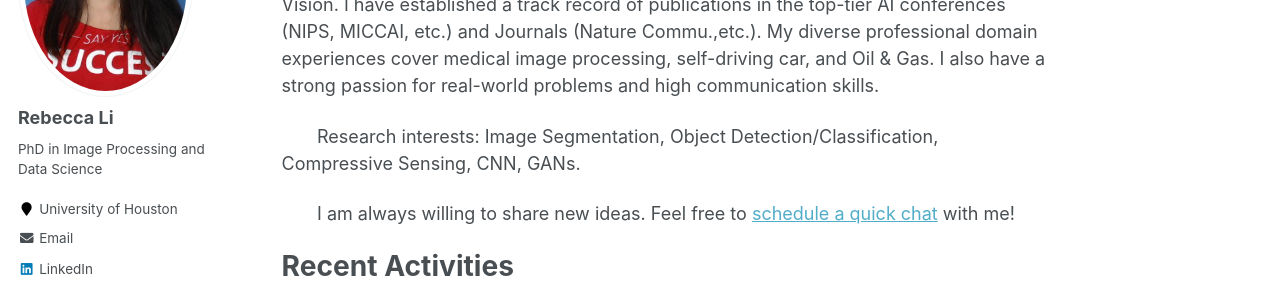
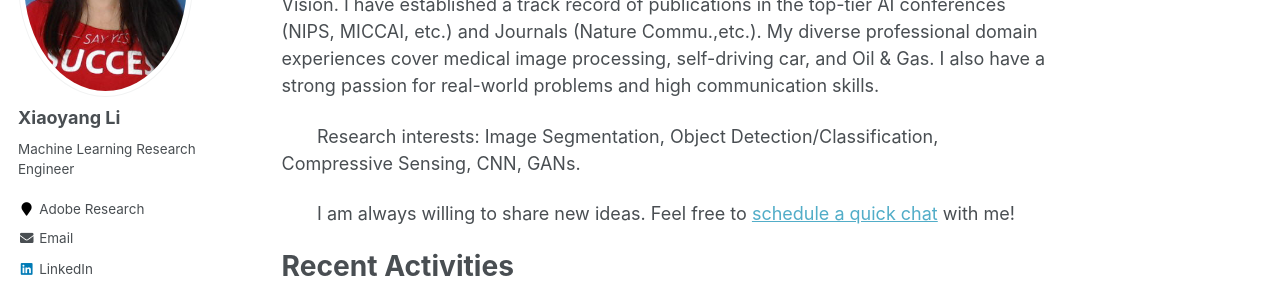
Before and after one commit to Xiaoyang-Rebecca/xiaoyang-rebecca.github.io, a Jekyll site: the page built from _pages/about.md, in a window 1280 px wide. Shown: the part 250-541 px from the top of the page. Built offline with Jekyll 4.4.1, drawn with Linux system fonts in a browser that asks for light colours; some web fonts are replaced.

Commit message:
Update _config.yml

```diff
--- a/_config.yml
+++ b/_config.yml
@@ -80,11 +80,11 @@ analytics:
 
 # Site Author
 author:
-  name             : "Rebecca Li"
+  name             : "Xiaoyang Li"
   avatar           : "Rebeccca li.jpg"
-  bio              : "PhD in Image Processing and Data Science"
+  bio              : "Machine Learning Research Engineer"
   # location         : "Houston,TX"
-  employer         : "University of Houston"
+  employer         : "Adobe Research"
   pubmed           : "http://researchgate.net/profile/Xiaoyang_Li14"
   googlescholar    : "https://scholar.google.com/citations?user=k7iInwsAAAAJ&hl=en&authuser=1"
   email            : "Xiaoyang.Rebecca.li@gmail.com"
```
